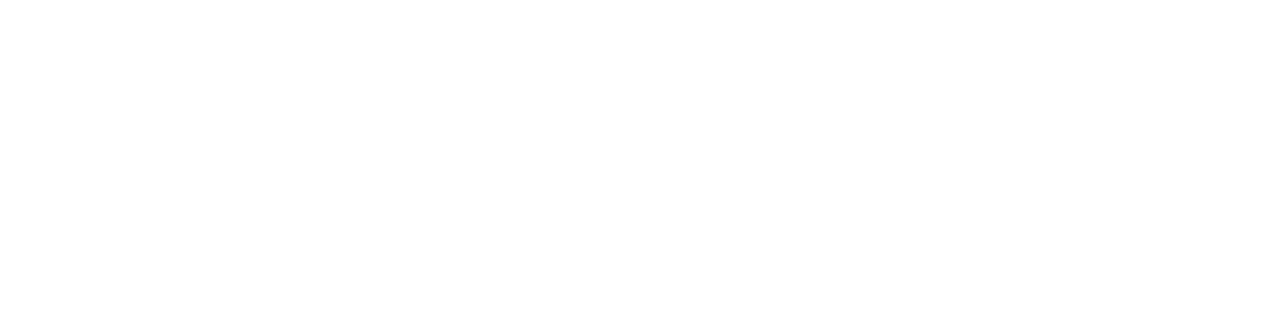
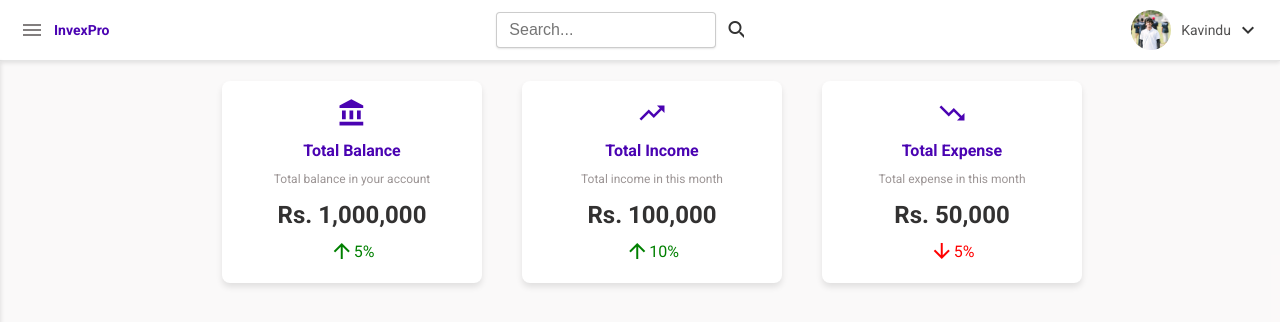
Before and after one commit to kavindunilshan/invex-pro-fo, an Angular app: page /action-center/dashboard in a window 1280 px wide. Before the commit this address led to /. Shown: the top 322 px of the page. Built offline with nearby package versions, Linux system fonts and the light colour scheme.

Commit message:
Components changed.

```diff
--- a/src/app/app-routing.module.ts
+++ b/src/app/app-routing.module.ts
@@ -2,11 +2,15 @@
 import { RouterModule, Routes } from '@angular/router';
 import {HomeComponent} from "./components/home/home.component";
 import {ActionCenterComponent} from "./components/action-center/action-center.component";
+import {DashboardComponent} from "./components/action-center/dashboard/dashboard.component";
 
 const routes: Routes = [
   { path: '', redirectTo: '/home', pathMatch: 'full' },
   { path: 'home', component: HomeComponent },
-  { path: 'action-center', component: ActionCenterComponent }
+  { path: 'action-center', component: ActionCenterComponent,
+    children: [
+      { path: 'dashboard', component: DashboardComponent }]
+  }
 ];
 
 @NgModule({
--- a/src/app/app.module.ts
+++ b/src/app/app.module.ts
@@ -14,6 +14,7 @@
 import { ActionCenterComponent } from './components/action-center/action-center.component';
 import { TableComponent } from './components/action-center/table/table.component';
 import { SmallDataBoxComponent } from './components/action-center/small-data-box/small-data-box.component';
+import { DashboardComponent } from './components/action-center/dashboard/dashboard.component';
 
 @NgModule({
   declarations: [
@@ -26,7 +27,8 @@
     TopBarComponent,
     ActionCenterComponent,
     TableComponent,
-    SmallDataBoxComponent
+    SmallDataBoxComponent,
+    DashboardComponent
   ],
   imports: [
     MatIconModule,
--- a/src/app/components/action-center/action-center.component.css
+++ b/src/app/components/action-center/action-center.component.css
@@ -1,3 +1,8 @@
 .action-center {
   background-color: rgba(250, 248, 248, 0.85);
 }
+
+.container {
+  display: flex;
+  flex-direction: row;
+}
--- a/src/app/components/action-center/action-center.component.html
+++ b/src/app/components/action-center/action-center.component.html
@@ -1,31 +1,13 @@
 <div class="action-center">
   <app-top-bar (toggleSidebar)="toggle($event)"/>
-  <app-side-bar [isExpanded]="isSidebarExpanded"/>
 
-  <div class="content">
-    <app-small-data-box
-      icon="account_balance"
-      title="Total Balance"
-      subtitle="Total balance in your account"
-      value="Rs. 1,000,000"
-      [isPositiveTrend]="true"
-      trendValue="5"
-    ></app-small-data-box>
-    <app-small-data-box
-      icon="trending_up"
-      title="Total Income"
-      subtitle="Total income in this month"
-      value="Rs. 100,000"
-      [isPositiveTrend]="true"
-      trendValue="10"
-    ></app-small-data-box>
-    <app-small-data-box
-      icon="trending_down"
-      title="Total Expense"
-      subtitle="Total expense in this month"
-      value="Rs. 50,000"
-      [isPositiveTrend]="false"
-      trendValue="5"
-    ></app-small-data-box>
+
+  <div class="container">
+    <app-side-bar [isExpanded]="isSidebarExpanded"/>
+
+    <div class="content-left">
+      <router-outlet></router-outlet>
+    </div>
+  </div>
+
 </div>
-</div>
--- /dev/null
+++ b/src/app/components/action-center/dashboard/dashboard.component.html
@@ -0,0 +1,26 @@
+<div class="content">
+  <app-small-data-box
+    icon="account_balance"
+    title="Total Balance"
+    subtitle="Total balance in your account"
+    value="Rs. 1,000,000"
+    [isPositiveTrend]="true"
+    trendValue="5"
+  ></app-small-data-box>
+  <app-small-data-box
+    icon="trending_up"
+    title="Total Income"
+    subtitle="Total income in this month"
+    value="Rs. 100,000"
+    [isPositiveTrend]="true"
+    trendValue="10"
+  ></app-small-data-box>
+  <app-small-data-box
+    icon="trending_down"
+    title="Total Expense"
+    subtitle="Total expense in this month"
+    value="Rs. 50,000"
+    [isPositiveTrend]="false"
+    trendValue="5"
+  ></app-small-data-box>
+</div>
--- a/src/app/components/action-center/side-bar/side-bar.component.css
+++ b/src/app/components/action-center/side-bar/side-bar.component.css
@@ -6,9 +6,11 @@
   box-shadow: 1px 0 4px rgba(0, 0, 0, 0.1);
   transition: transform 0.3s ease-in-out;
   transform: translateX(-100%);
+  /*display: none;*/
 }
 
 .sidebar.expanded {
+  /*display: block;*/
   transform: translateX(0);
 }
 
--- a/src/app/components/action-center/side-bar/side-bar.component.html
+++ b/src/app/components/action-center/side-bar/side-bar.component.html
@@ -5,7 +5,7 @@
     <div class="sidebar-topic">
       <h3 class="topic-title">Menu</h3>
       <ul class="topic-items">
-        <li class="topic-item" routerLink="/home">
+        <li class="topic-item" routerLink="/home" routerLinkActive="active">
           <mat-icon class="item-icon">home</mat-icon>
           <span class="item-name">Home</span>
         </li>
--- a/src/app/components/action-center/side-bar/side-bar.component.ts
+++ b/src/app/components/action-center/side-bar/side-bar.component.ts
@@ -6,6 +6,6 @@
   styleUrl: './side-bar.component.css'
 })
 export class SideBarComponent {
-  @Input() isExpanded = false;
+  @Input() isExpanded = true;
 
 }
```
Also changed, not shown: src/app/components/action-center/dashboard/dashboard.component.ts (added, +10 -0 lines), src/app/components/action-center/dashboard/dashboard.component.css (added), 1 other file (tests, documents, lock files or other folders).
